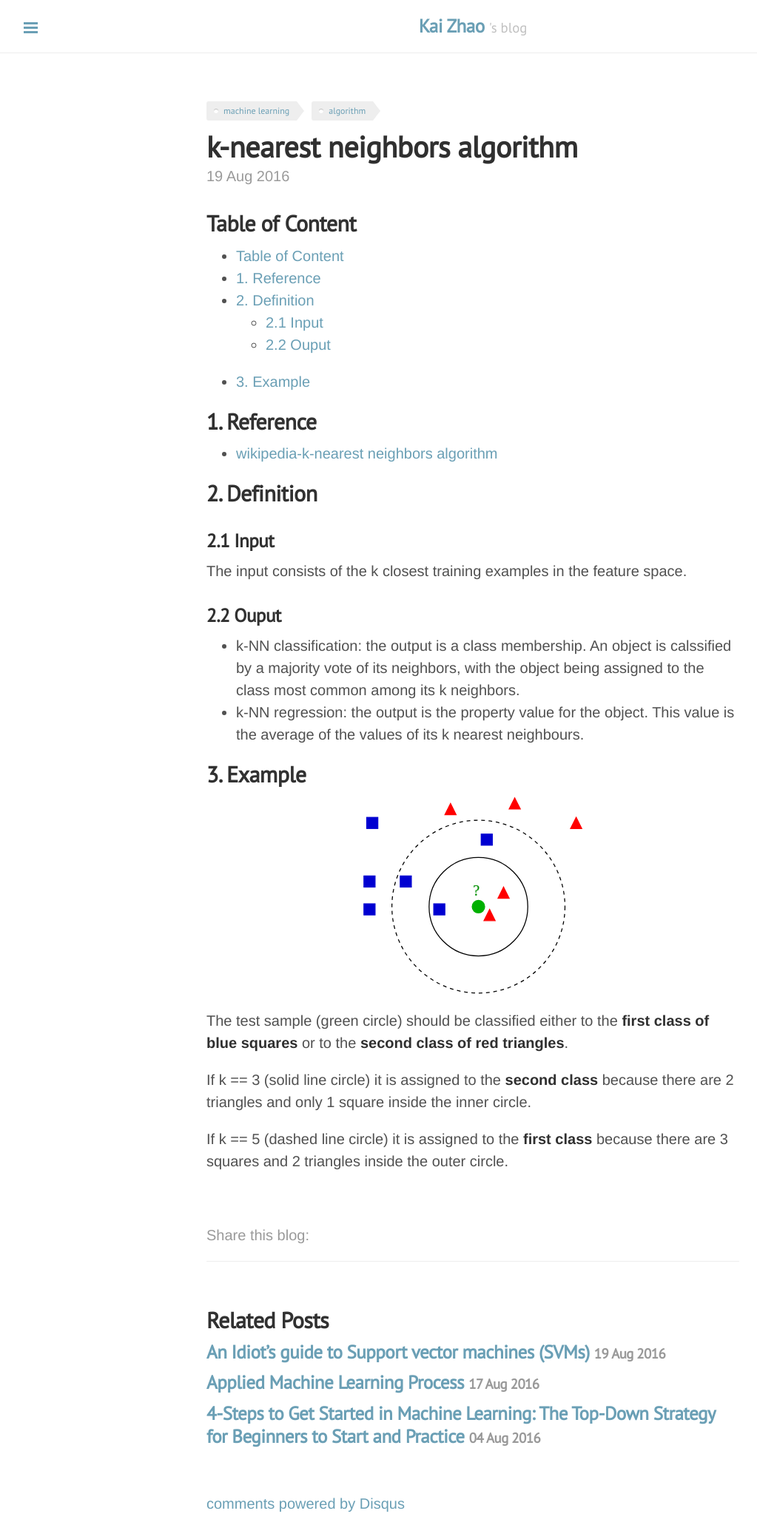
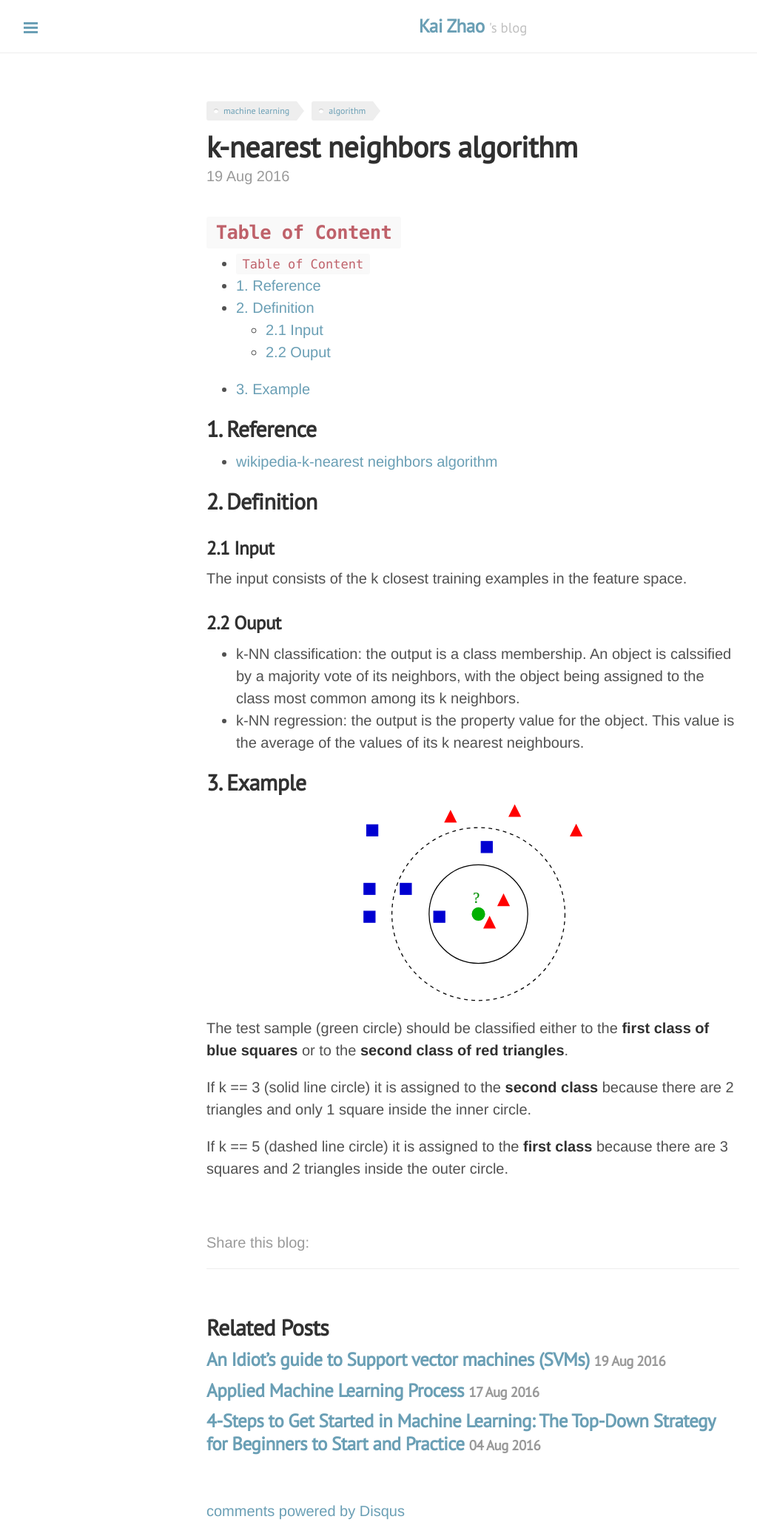
Before and after one commit to loverszhaokai/loverszhaokai.github.io, a Jekyll site: the page built from _posts/2016-08-19-k-nearest-neighbours-algorithm.md, in a window 1280 px wide. Shown: the whole page at 74% size, without its empty margins (1-1024 px from the left). Built offline with Jekyll 4.4.1, drawn with Linux system fonts in a browser that asks for light colours; nearby versions of some CDN libraries; comment, search, counter and statistics services are not loaded.

Commit message:
update post

```diff
--- a/_layouts/post.html
+++ b/_layouts/post.html
@@ -14,6 +14,8 @@ layout: default
     <span class="post-date" style="float: left;">{{ page.date | date_to_string }}</span>
     <span class="post-date" style="float: right;" id="ga-pageviews"></span>
   </div>
+  <div style="clear: both; height=20px"></div>
+
   {{ content }}
 </div>
 
--- a/_posts/2016-08-19-k-nearest-neighbours-algorithm.md
+++ b/_posts/2016-08-19-k-nearest-neighbours-algorithm.md
@@ -9,9 +9,8 @@ analytics: true
 ---
 
 <span/>
-<br>
 
-## Table of Content
+## `Table of Content`
 
   * TOC
   {:toc}
```
